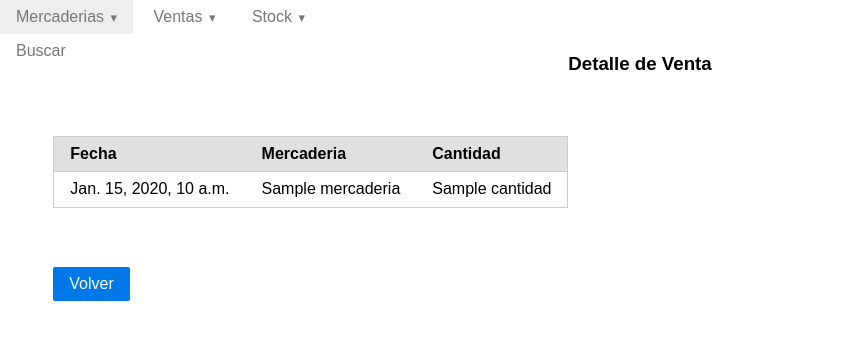
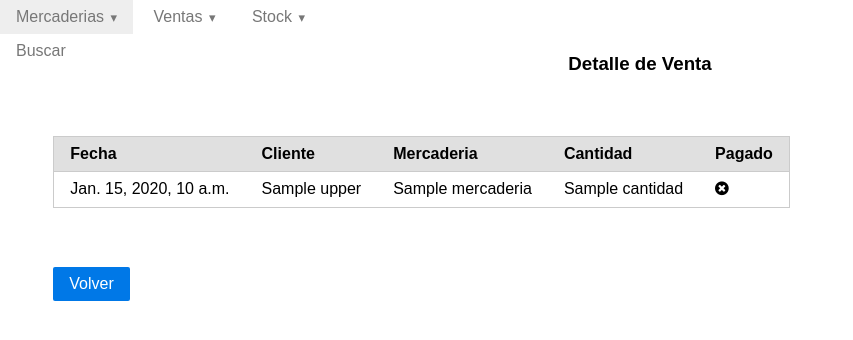
Before and after one commit to baroam0/repuestosmarcos, a Django app: template templates/ventas/ventas_detalle.html in a window 1280 px wide. Shown: the top 340 px of the page, without its empty margins (0-853 px from the left). Run offline with Django 3.2, Linux system fonts and the light colour scheme; the template is opened without the code that fills it: most values are stand-ins (such as "Sample title", 1, 10 or a date in 2020); some libraries are stand-ins or nearby versions.

Commit message:
Se agrega iconos de pagado en las ventas

```diff
--- a/templates/ventas/ventas_detalle.html
+++ b/templates/ventas/ventas_detalle.html
@@ -63,16 +63,30 @@
                         <thead>
                             <tr>
                                 <th>Fecha</th>
+                                <th>Cliente</th>
                                 <th>Mercaderia</th>
                                 <th>Cantidad</th>
+                                <th>Pagado</th>
                             </tr>
                         </thead>
                         <tbody>
                             {% for resultado in resultados %}
                                 <tr>
                                     <td>{{resultado.venta.fecha }}</td>
+                                    <td>{{venta.cliente.upper }}</td>
                                     <td>{{resultado.mercaderia }}</td>
                                     <td>{{resultado.cantidad }}</td>
+                                    {%if venta.pagado == True %}
+                                        <td>
+                                            <i class="fa fa-check-circle-o" aria-hidden="true"></i>
+                                        </td>
+                                    {%else%}
+                                        <td>
+                                            <i class="fa fa-times-circle" aria-hidden="true"></i>
+
+                                        </td>
+                                    {%endif%}
+
                                 </tr>
                             {% endfor %}
                         </tbody>
--- a/ventas/models.py
+++ b/ventas/models.py
@@ -2,9 +2,11 @@
 from django.db import models
 from mercaderias.models import Mercaderia, Unidad
 
+
 class Venta(models.Model):
     fecha = models.DateField(null=False, blank=False)
     pagado = models.BooleanField(default=True)
+    cliente = models.CharField(max_length=100, null=True, blank=True)
 
     def __str__(self):
         return str(self.fecha)
```
Also changed, not shown: templates/ventas/listadoventa.html (+15 -8 lines), templates/ventas/venta_edit.html (+17 -2 lines), ventas/views.py (+13 -1 lines), ventas/migrations/0004_venta_cliente.py (added).
